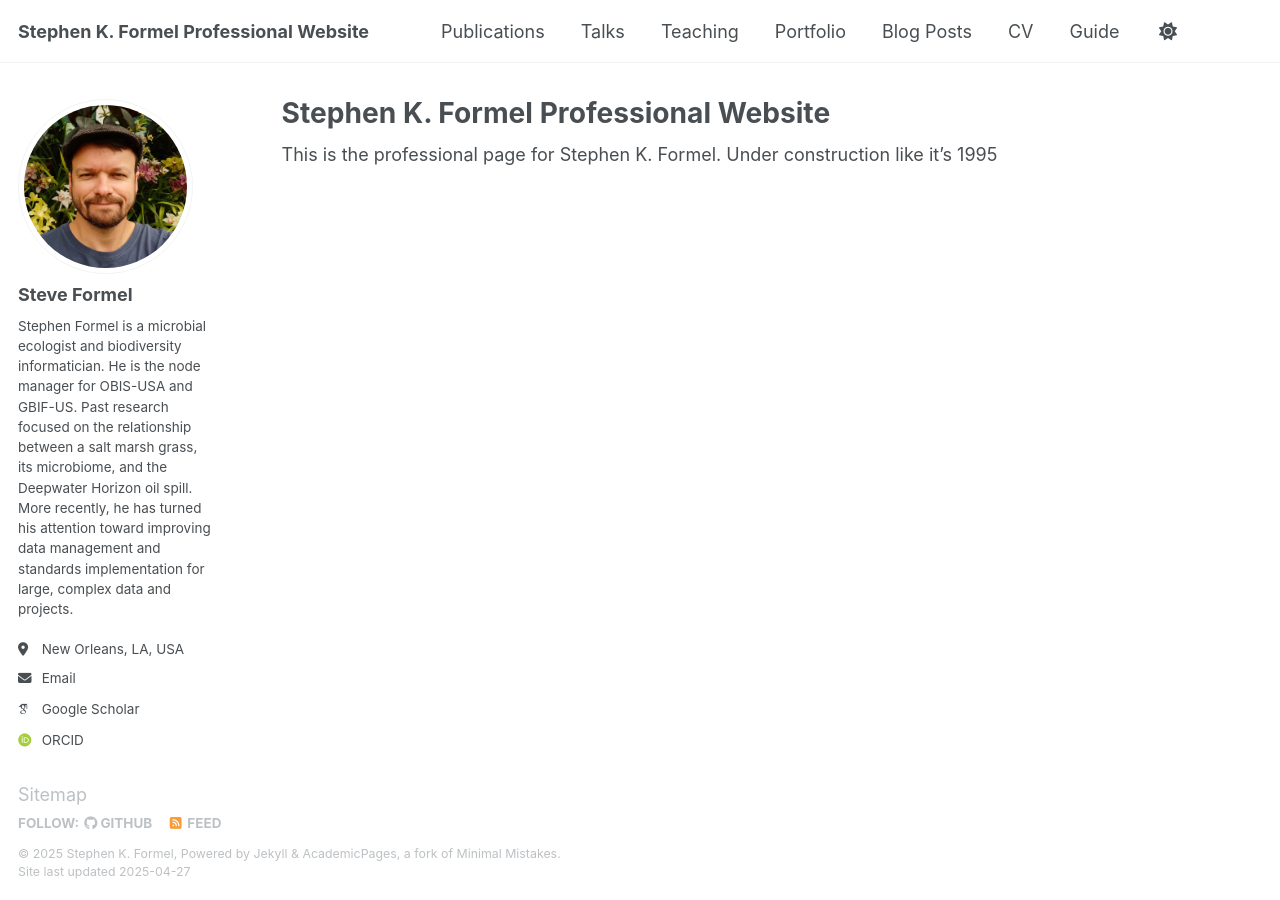
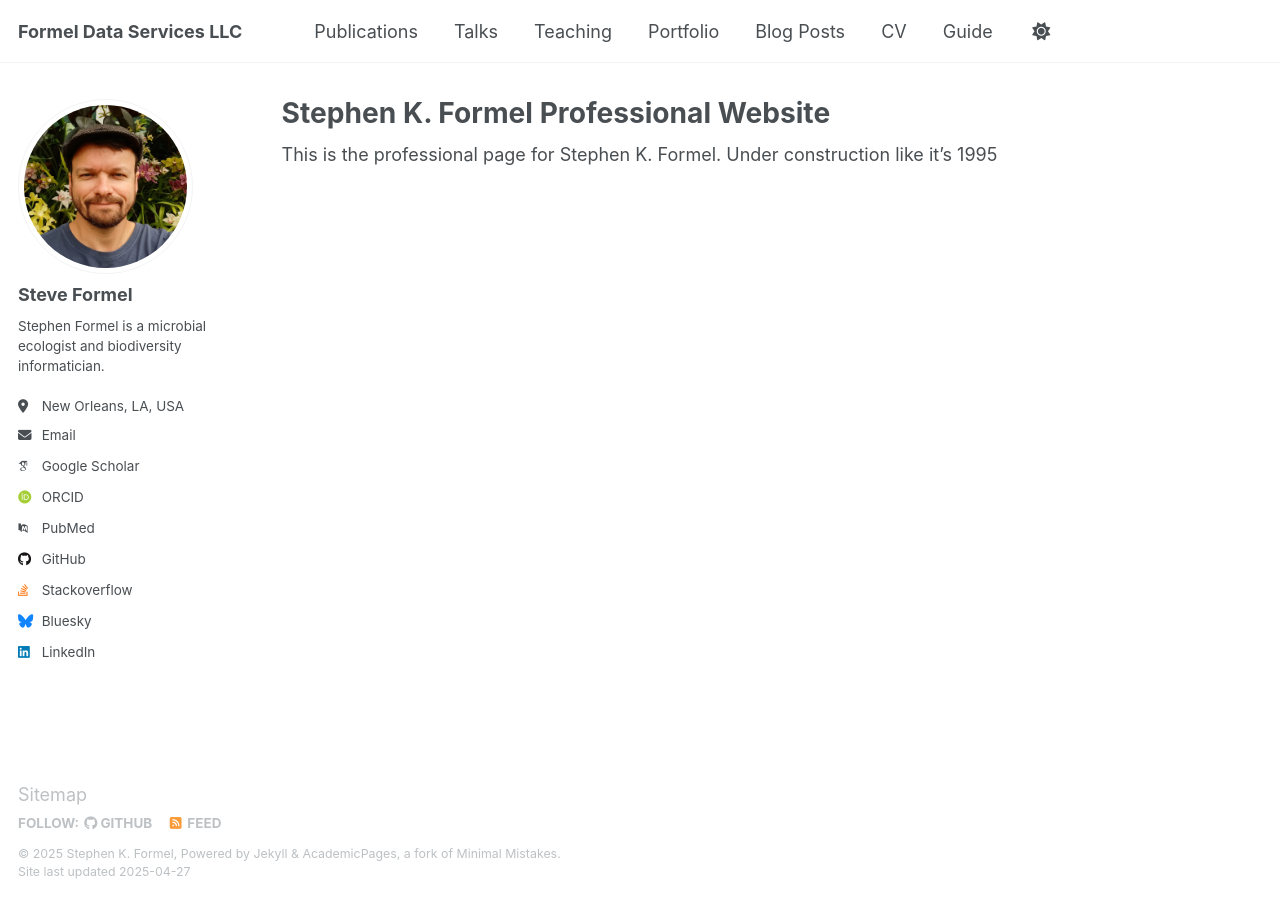
Before and after one commit to sformel/sformel.github.io, a Jekyll site: the page built from _pages/about.md, in a window 1280 px wide. Built offline with Jekyll 4.4.1, drawn with Linux system fonts in a browser that asks for light colours; some web fonts are replaced.

Commit message:
Update _config.yml
updated bio and email address

```diff
--- a/_config.yml
+++ b/_config.yml
@@ -9,7 +9,7 @@
 # Basic Site Settings
 locale                   : "en-US"
 site_theme               : "default"
-title                    : "Stephen K. Formel Professional Website"
+title                    : "Formel Data Services LLC"
 title_separator          : "-"
 name                     : &name "Stephen K. Formel"
 description              : &description "Biodiversity Informatician"
@@ -25,11 +25,11 @@
   avatar           : "garden_profile_lowest-res.jpg"
   name             : "Steve Formel"
   pronouns         : # example: "he/his"
-  bio              : "Stephen Formel is a microbial ecologist and biodiversity informatician. He is the node manager for OBIS-USA and GBIF-US. Past research focused on the relationship between a salt marsh grass, its microbiome, and the Deepwater Horizon oil spill. More recently, he has turned his attention toward improving data management and standards implementation for large, complex data and projects."
+  bio              : "Stephen Formel is a microbial ecologist and biodiversity informatician."
   location         : "New Orleans, LA, USA"
   #employer         : ""
   uri              : # URL
-  email            : "steveformel+bio@gmail.com"
+  email            : "steve@formeldataservices.com"
 
   # Academic websites
   arxiv            : # URL - Update with the correct link to your profile
```
